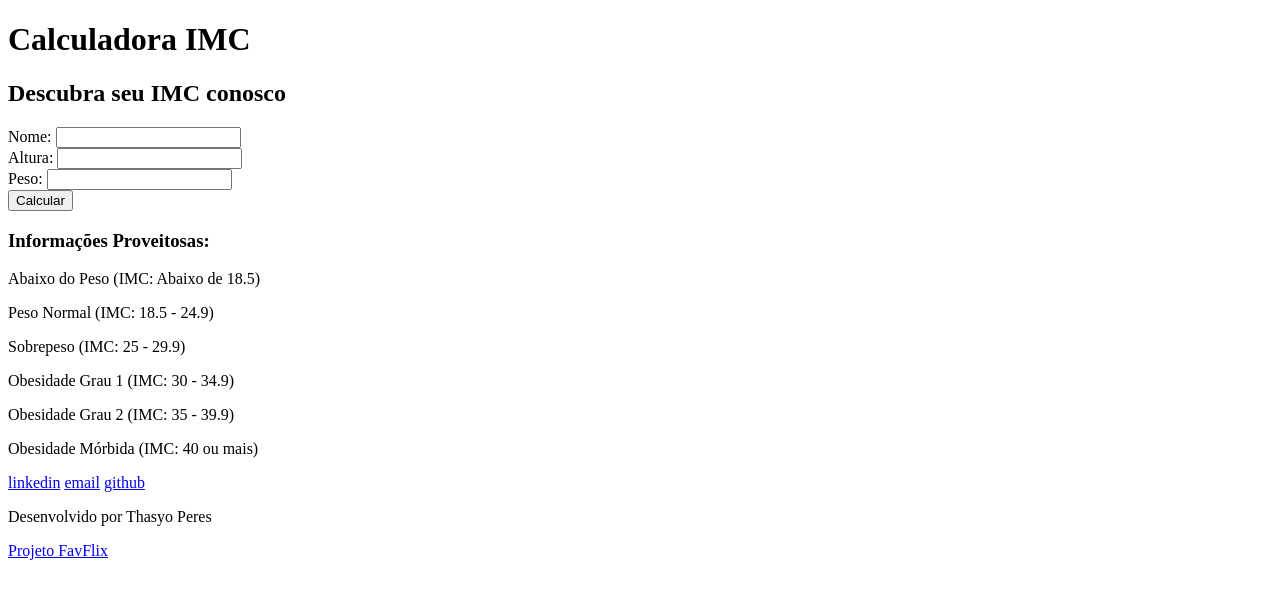
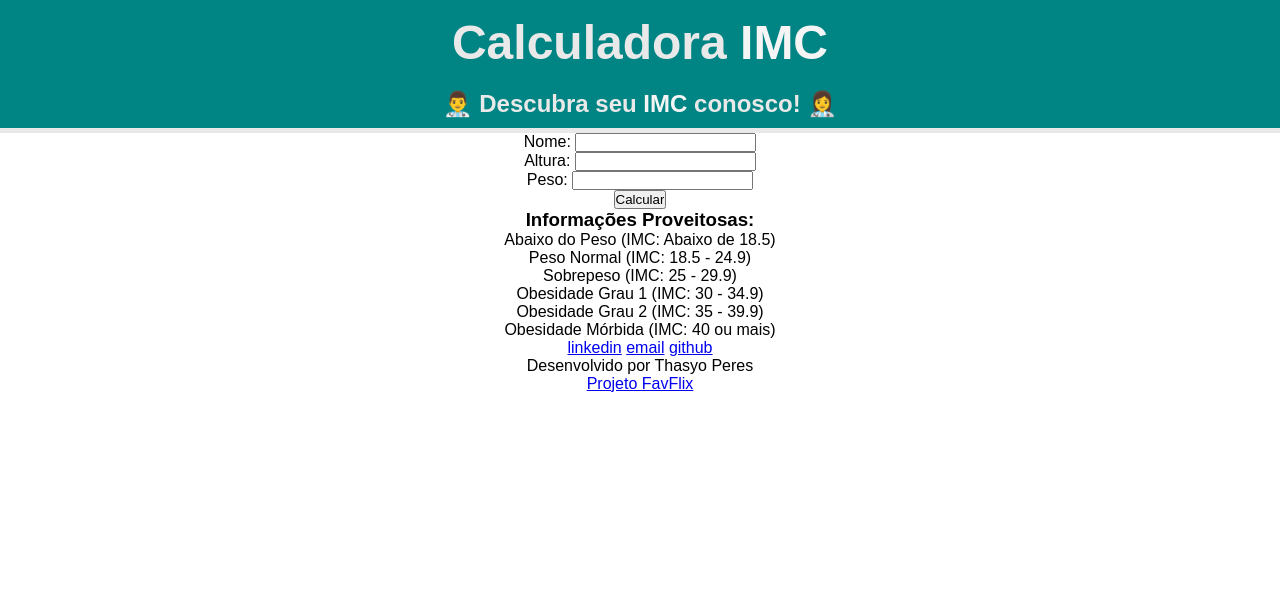
Before and after one commit to Thasyo/IMC, a plain HTML site: page index.html in a window 1280 px wide. Drawn offline with Linux system fonts and the light colour scheme.

Commit message:
add header css

```diff
--- a/css/styles.css
+++ b/css/styles.css
@@ -0,0 +1,32 @@
+/*Definições gerais*/
+*{
+    margin: 0 auto;
+    padding: 0;
+    box-sizing: border-box;
+    font-family: Arial, Helvetica, sans-serif;
+    text-align: center;
+}
+
+/*Header CSS*/
+header{
+    width: 100%;
+    height: 25%;
+    padding-top: 15px;
+    background-color: #008584;
+    border-bottom: 5px solid #e9e9e9;
+}
+
+header h1{
+    color: #e9e9e9;
+    padding-bottom: 20px;
+    font-size: 3em;
+}
+
+.color-imc{
+    color: #f5f5f5;
+}
+
+header h2{
+    color: #e9e9e9;
+    padding-bottom: 10px;
+}
--- a/index.html
+++ b/index.html
@@ -5,12 +5,13 @@
     <meta http-equiv="X-UA-Compatible" content="IE=edge">
     <meta name="viewport" content="width=device-width, initial-scale=1.0">
     <link rel="stylesheet" href="css/styles.css">
+    <link rel="shortcut icon" href="img/favicon.png" type="image/x-icon">
     <title>IMC</title>
 </head>
 <body>
     <header>
-        <h1>Calculadora IMC</h1>
-        <h2>Descubra seu IMC conosco</h2>
+        <h1>Calculadora <span class="color-imc">IMC</span></h1>
+        <h2>👨‍⚕️ Descubra seu <span class="color-imc">IMC</span> conosco! 👩‍⚕️</h2>
     </header>
     <main>
         <section>
```
Also changed, not shown: img/favicon.png (added).
